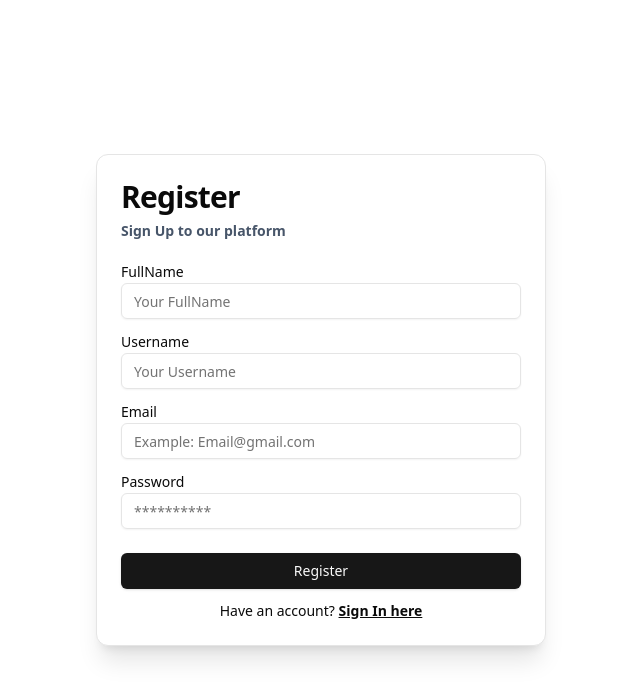
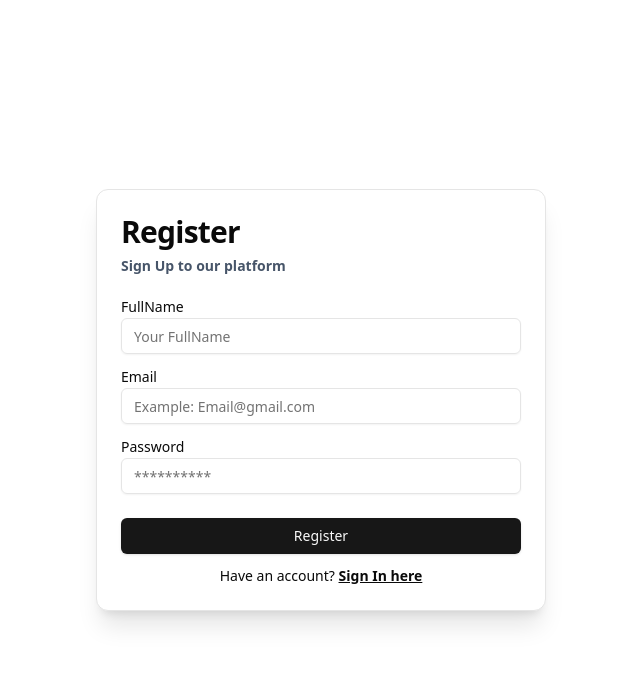
Before and after one commit to mraihanhatim04/next-app-router, a Next.js app: page /register in a window 1280 px wide. Shown: the top 700 px of the page, without its empty margins (319-959 px from the left). Built offline with nearby package versions, Linux system fonts and the light colour scheme.

Commit message:
edit login & register form

```diff
--- a/src/app/(auth)/login/page.tsx
+++ b/src/app/(auth)/login/page.tsx
@@ -1,3 +1,4 @@
+"use client";
 import * as React from "react";
 
 import { Button } from "@/components/ui/button";
@@ -17,6 +18,7 @@ export default function LoginPage() {
   return (
     <>
       <div className="flex h-screen justify-center items-center p-4">
+        <form>
           <Card className="w-[450px] shadow-xl">
             <CardHeader>
               <CardTitle className="text-3xl font-bold">Login</CardTitle>
@@ -25,17 +27,7 @@ export default function LoginPage() {
               </CardDescription>
             </CardHeader>
             <CardContent>
-            <form>
               <div className="grid w-full items-center gap-4">
-                <div className="flex flex-col space-y-1">
-                  <Label htmlFor="username">Username</Label>
-                  <Input
-                    type="text"
-                    id="username"
-                    placeholder="Username"
-                    required
-                  />
-                </div>
                 <div className="flex flex-col space-y-1">
                   <Label htmlFor="email">Email</Label>
                   <Input
@@ -55,10 +47,11 @@ export default function LoginPage() {
                   />
                 </div>
               </div>
-            </form>
             </CardContent>
             <CardFooter className="flex flex-col space-y-3">
-            <Button className="w-full">Login</Button>
+              <Button type="submit" className="w-full">
+                Login
+              </Button>
               <p className="text-sm">
                 Not Registered?{" "}
                 <Link href="/register">
@@ -67,6 +60,7 @@ export default function LoginPage() {
               </p>
             </CardFooter>
           </Card>
+        </form>
       </div>
     </>
   );
--- a/src/app/(auth)/register/page.tsx
+++ b/src/app/(auth)/register/page.tsx
@@ -17,6 +17,7 @@ export default function RegisterPage() {
   return (
     <>
       <div className="flex h-screen justify-center items-center p-4">
+        <form>
           <Card className="w-[450px] shadow-xl">
             <CardHeader>
               <CardTitle className="text-3xl font-bold">Register</CardTitle>
@@ -25,7 +26,6 @@ export default function RegisterPage() {
               </CardDescription>
             </CardHeader>
             <CardContent>
-            <form>
               <div className="grid w-full items-center gap-4">
                 <div className="flex flex-col space-y-1">
                   <Label htmlFor="fullname">FullName</Label>
@@ -33,15 +33,6 @@ export default function RegisterPage() {
                     type="text"
                     id="fullname"
                     placeholder="Your FullName"
-                    required
-                  />
-                </div>
-                <div className="flex flex-col space-y-1">
-                  <Label htmlFor="username">Username</Label>
-                  <Input
-                    type="text"
-                    id="username"
-                    placeholder="Your Username"
                     required
                   />
                 </div>
@@ -64,7 +55,6 @@ export default function RegisterPage() {
                   />
                 </div>
               </div>
-            </form>
             </CardContent>
             <CardFooter className="flex flex-col space-y-3">
               <Button className="w-full">Register</Button>
@@ -76,6 +66,7 @@ export default function RegisterPage() {
               </p>
             </CardFooter>
           </Card>
+        </form>
       </div>
     </>
   );
```
Lines whose indentation alone changed are shown as unchanged.
